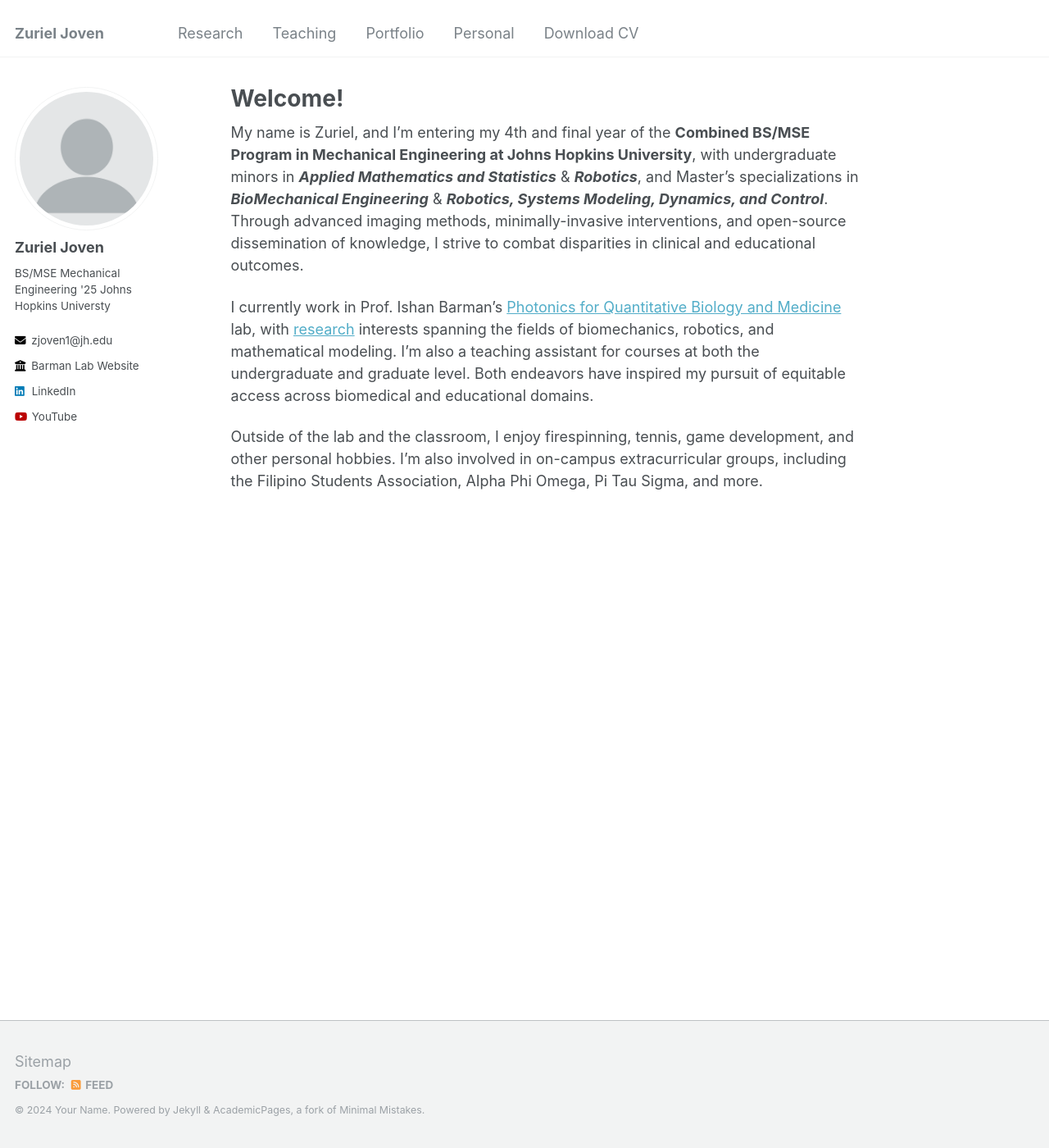
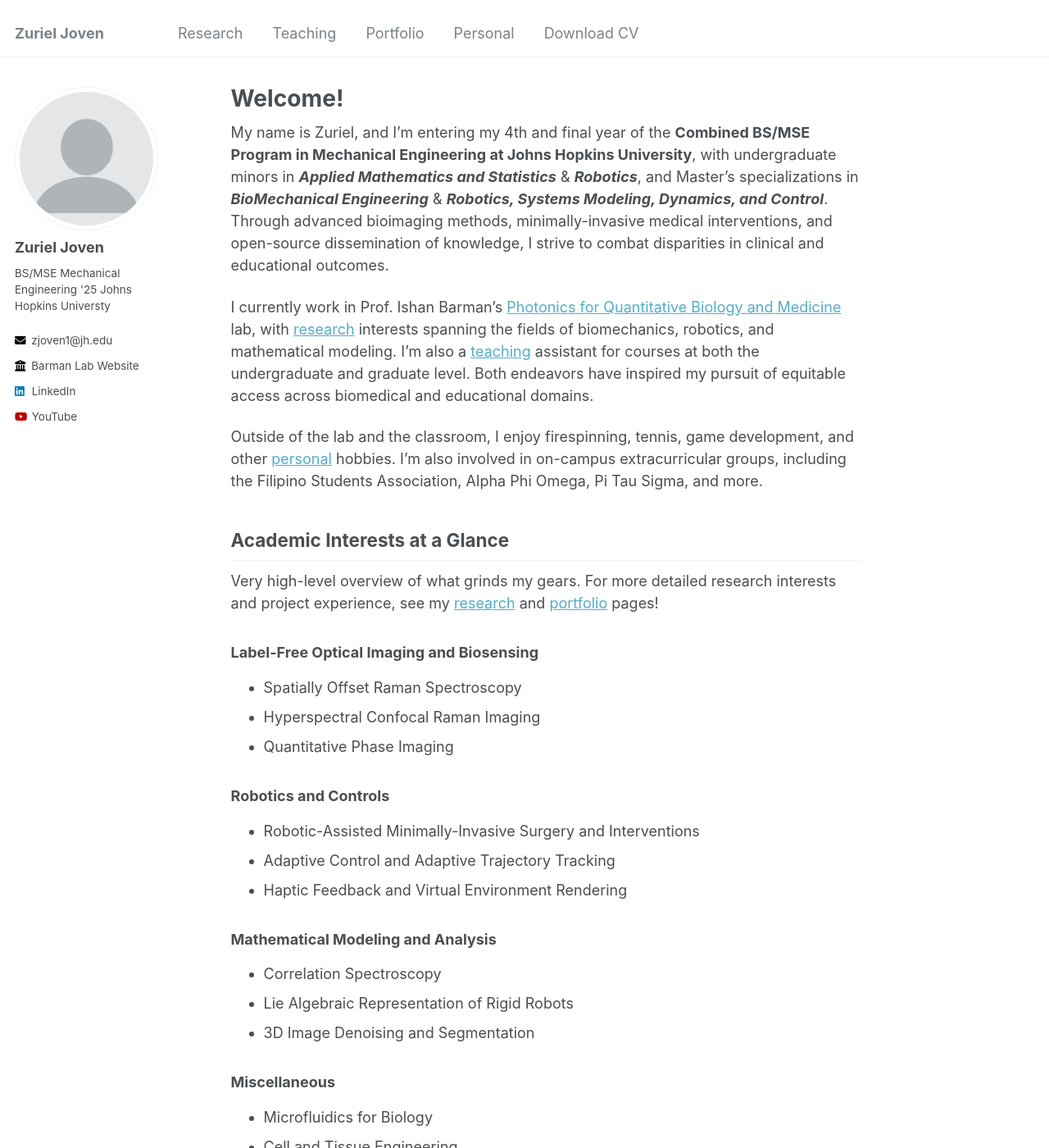
Before and after one commit to zurieljoven/zurieljoven.github.io, a Jekyll site: the page built from _pages/about.md, in a window 1280 px wide and 1400 px high. Shown: the whole window at 82% size. Built offline with Jekyll 4.4.1, drawn with Linux system fonts in a browser that asks for light colours; some of the changed text lies outside the part shown.

Commit message:
interests

```diff
--- a/_pages/about.md
+++ b/_pages/about.md
@@ -7,8 +7,31 @@ redirect_from:
   - /about.html
 ---
 
-My name is Zuriel, and I'm entering my 4th and final year of the **Combined BS/MSE Program in Mechanical Engineering at Johns Hopkins University**, with undergraduate minors in **_Applied Mathematics and Statistics_** & **_Robotics_**, and Master's specializations in **_BioMechanical Engineering_** & **_Robotics, Systems Modeling, Dynamics, and Control_**. Through advanced imaging methods, minimally-invasive interventions, and open-source dissemination of knowledge, I strive to combat disparities in clinical and educational outcomes.
+My name is Zuriel, and I'm entering my 4th and final year of the **Combined BS/MSE Program in Mechanical Engineering at Johns Hopkins University**, with undergraduate minors in **_Applied Mathematics and Statistics_** & **_Robotics_**, and Master's specializations in **_BioMechanical Engineering_** & **_Robotics, Systems Modeling, Dynamics, and Control_**. Through advanced bioimaging methods, minimally-invasive medical interventions, and open-source dissemination of knowledge, I strive to combat disparities in clinical and educational outcomes.
 
-I currently work in Prof. Ishan Barman's [Photonics for Quantitative Biology and Medicine](https://barman.wse.jhu.edu "Barman Lab Website") lab, with [research](/research/) interests spanning the fields of biomechanics, robotics, and mathematical modeling. I'm also a teaching assistant for courses at both the undergraduate and graduate level. Both endeavors have inspired my pursuit of equitable access across biomedical and educational domains.
+I currently work in Prof. Ishan Barman's [Photonics for Quantitative Biology and Medicine](https://barman.wse.jhu.edu "Barman Lab Website") lab, with [research](/research/) interests spanning the fields of biomechanics, robotics, and mathematical modeling. I'm also a [teaching](/teaching/) assistant for courses at both the undergraduate and graduate level. Both endeavors have inspired my pursuit of equitable access across biomedical and educational domains.
 
-Outside of the lab and the classroom, I enjoy firespinning, tennis, game development, and other personal hobbies. I'm also involved in on-campus extracurricular groups, including the Filipino Students Association, Alpha Phi Omega, Pi Tau Sigma, and more.
+Outside of the lab and the classroom, I enjoy firespinning, tennis, game development, and other [personal](/personal/) hobbies. I'm also involved in on-campus extracurricular groups, including the Filipino Students Association, Alpha Phi Omega, Pi Tau Sigma, and more.
+
+## Academic Interests at a Glance
+Very high-level overview of what grinds my gears. For more detailed research interests and project experience, see my [research](/research/) and [portfolio](/portfolio/) pages!
+
+### Label-Free Optical Imaging and Biosensing
+  * Spatially Offset Raman Spectroscopy
+  * Hyperspectral Confocal Raman Imaging
+  * Quantitative Phase Imaging
+
+### Robotics and Controls
+  * Robotic-Assisted Minimally-Invasive Surgery and Interventions
+  * Adaptive Control and Adaptive Trajectory Tracking
+  * Haptic Feedback and Virtual Environment Rendering
+
+### Mathematical Modeling and Analysis
+  * Correlation Spectroscopy
+  * Lie Algebraic Representation of Rigid Robots
+  * 3D Image Denoising and Segmentation
+
+### Miscellaneous
+  * Microfluidics for Biology
+  * Cell and Tissue Engineering
+  * Low-Cost and Accessible Devices
```
